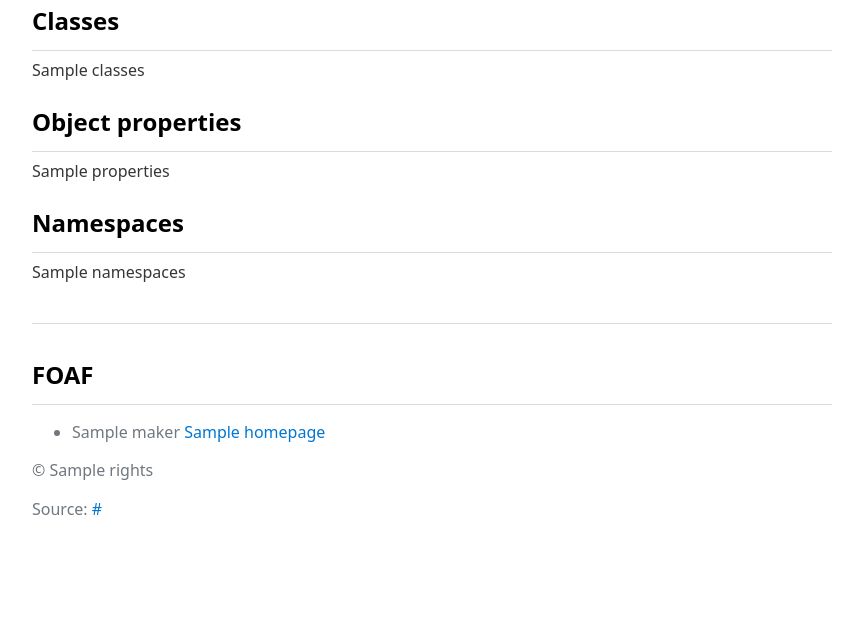
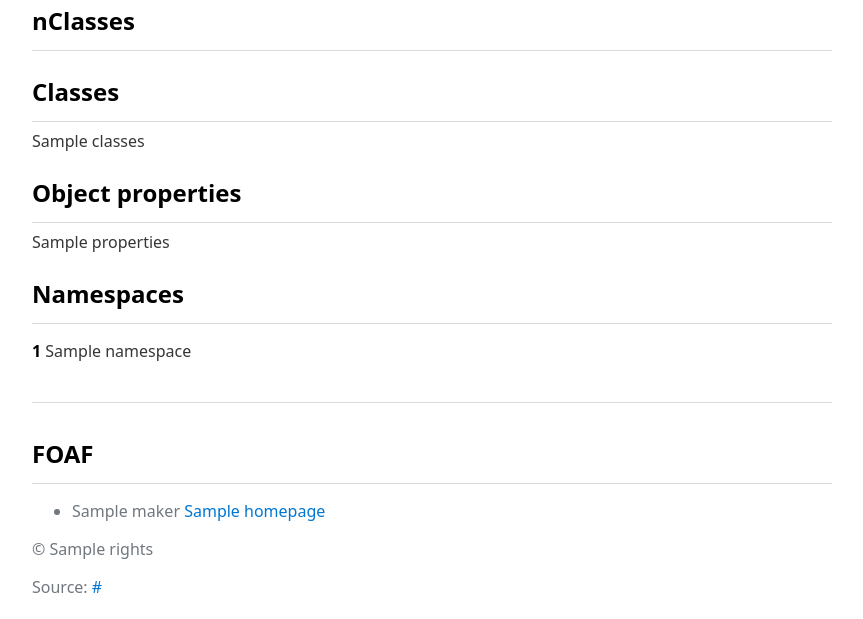
Before and after one commit to robertbrook/ttl2html, a Flask app: template templates/index.html in a window 1280 px wide. Shown: the part 491-1110 px from the top of the page, without its empty margins (208-1071 px from the left). Before the commit the page ends 1006 px from the top, so only its background shows below. Run offline with Flask 2, Linux system fonts and the light colour scheme; the template is opened without the code that fills it: most values are stand-ins (such as "Sample title", 1, 10 or a date in 2020); parts of the project's set-up code (start-up, migrations or seed data) failed here and were passed over.

Commit message:
Shifting namespaces into template

```diff
--- a/app.py
+++ b/app.py
@@ -55,9 +55,7 @@
     namespaces = []
 
     for namespace in g.namespaces():
-        namespaces.append(f'<p class="namespace"><strong>{namespace[0]}</strong> {namespace[1]}</p>')
-
-    namespaces = ''.join(namespaces)
+        namespaces.append(namespace)
 
     foafnames = []
 
@@ -104,11 +102,11 @@
     depiction=Markup(depiction),
     classes=Markup(classes),
     properties=Markup(properties),
-    namespaces=Markup(namespaces),
     foafnames=Markup(foafnames),
     ttlurl=ttlurl,
     newclasses=newclasses,
-    makers    =   makers
+    namespaces=namespaces,
+    makers = makers
     )
 
 if __name__ == "__main__":
--- a/templates/index.html
+++ b/templates/index.html
@@ -18,15 +18,25 @@
 
 <time id="created">Created {{ created }}</time>
 
-<p id="depiction"><img src="{{ depiction }}"></p>
+<p><img id="depiction" src="{{ depiction }}"></p>
 
 </header>
 <main>
+
+<h2 id="classes">nClasses</h2>
+<hr>
+
+{% for class in newclasses %}
+
+
+{% endfor %}
 
 <h2 id="classes">Classes</h2>
 <hr>
 
 {{ classes }}
+
+
 
 <h2 id="properties">Object properties</h2>
 <hr>
@@ -34,7 +44,12 @@
 
 <h2 id="namespaces">Namespaces</h2>
 <hr>
-{{ namespaces }}
+
+{% for namespace in namespaces %}
+
+<p class="namespace"><strong>{{ namespace.0 }}</strong> {{ namespace.1 }}</p>
+
+{% endfor %}
 
 </main>
 <footer>
```
